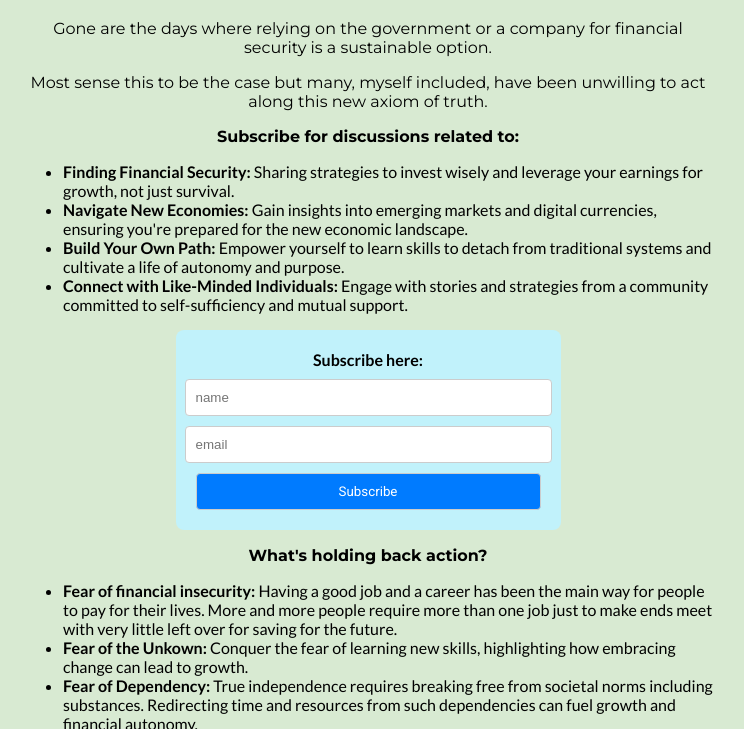
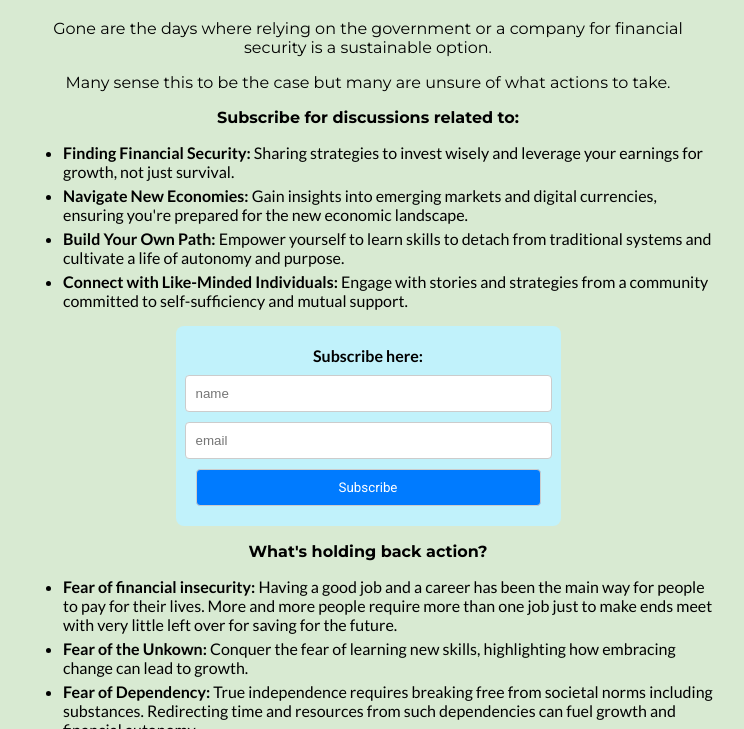
Before and after one commit to snoozie-v/screen-repair, a plain HTML site: page public/index.html in a window 1280 px wide. Shown: the part 71-800 px from the top of the page, without its empty margins (272-1016 px from the left). Drawn offline with Linux system fonts and the light colour scheme.

Commit message:
further refinement of the landing page

```diff
--- a/public/index.html
+++ b/public/index.html
@@ -15,7 +15,7 @@
         <h1>Stop Snoozing Your Future</h1>
 
         <p>Gone are the days where relying on the government or a company for financial security is a sustainable option.</p>
-        <p>Most sense this to be the case but many, myself included, have been unwilling to act along this new axiom of truth.</p>
+        <p>Many sense this to be the case but many are unsure of what actions to take.</p>
 
         <p><strong>Subscribe for discussions related to:</strong></p>
         <ul>
--- a/public/styles.css
+++ b/public/styles.css
@@ -14,6 +14,10 @@ body {
 h1,h2, p {
     text-align: center;
     font-family: 'Montserrat', sans-serif;
+}
+
+ul li {
+    margin-bottom: 5px;
 }
 
 #subscribeForm {
```
